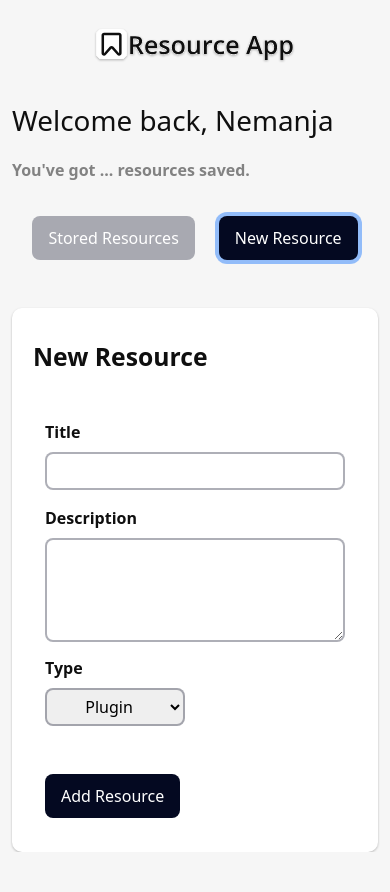
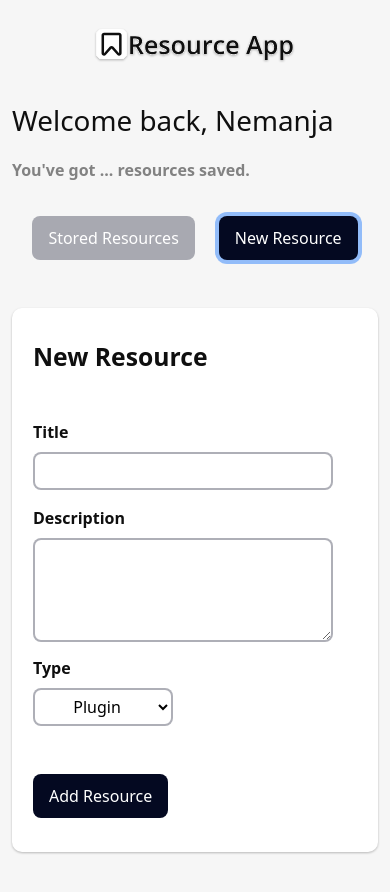
Before and after one commit to Manojlovic1998/resource-app, a Vue app: page / in a window 390 px wide. Both pictures are taken after a click on the button "New Resource". Shown: the top 892 px of the page. Before the commit the page ends 852 px from the top, so only its background shows below. Built offline with nearby package versions, Linux system fonts and the light colour scheme.

Commit message:
Add responsivness to TheFrom comp

```diff
--- a/src/components/layout/TheForm.vue
+++ b/src/components/layout/TheForm.vue
@@ -1,15 +1,15 @@
 <template>
-  <div class="container mt-5">
-    <div class="col-12 col-lg-6 mx-auto">
+  <div class="container mt-5 pb-5">
+    <div class="col-12 col-md-10 col-lg-6 mx-md-auto">
       <form class="form-wrapper d-flex flex-column">
-        <div class="form-heading mx-auto">
+        <div class="form-heading mx-md-auto">
           <h2 class="mb-5 fw-bold">New Resource</h2>
         </div>
-        <div class="form-group mx-auto">
+        <div class="form-group mx-md-auto">
           <label for="title" class="fw-bold text-gray d-block">Title</label>
           <input class="mt-2" type="text" name="title" id="title" />
         </div>
-        <div class="form-group mt-3 mx-auto">
+        <div class="form-group mt-3 mx-md-auto">
           <label for="body" class="fw-bold text-gray d-block"
             >Description</label
           >
@@ -21,7 +21,7 @@
             rows="4"
           ></textarea>
         </div>
-        <div class="form-group mt-2 mx-auto tag-group">
+        <div class="form-group mt-2 mx-md-auto tag-group">
           <label for="tag" class="fw-bold text-gray d-block">Type</label>
           <select name="tag" id="tag" class="mt-2">
             <option value="Plugin">Plugin</option>
@@ -30,7 +30,7 @@
             <option value="Framework">Framework</option>
           </select>
         </div>
-        <div class="button-wrapper mx-auto mt-5">
+        <div class="button-wrapper mx-md-auto mt-5">
           <BaseButton class="active">Add Resource</BaseButton>
         </div>
       </form>
@@ -60,12 +60,49 @@ export default {
   filter: drop-shadow(0px 1px 1px rgba(0, 0, 0, 0.25));
 }
 
+input {
+  max-width: 300px;
+  width: 100%;
+}
+
 input,
 textarea,
 select {
   border: 2px solid rgba(4, 9, 33, 0.32);
   border-radius: 8px;
-  max-width: 400px;
+}
+
+textarea {
+  width: 100%;
+  max-width: 300px;
+}
+
+@media (min-width: 992px) {
+  input,
+  textarea,
+  select {
+    max-width: 400px;
+  }
+
+  #title {
+    width: 300px;
+  }
+
+  #body {
+    width: 300px;
+  }
+
+  .form-heading {
+    width: 350px;
+  }
+
+  .button-wrapper {
+    width: 300px;
+  }
+
+  .tag-group {
+    width: 300px;
+  }
 }
 
 label {
@@ -73,34 +110,18 @@ label {
 }
 
 #title {
-  width: 300px;
   padding: 5px 8px;
-}
-
-#body {
-  width: 300px;
 }
 
 #tag {
   width: 140px;
   text-align: center;
   padding: 5px 8px;
-}
-
-.tag-group {
-  width: 300px;
+  background-color: #ffffff;
 }
 
 option {
   color: #0f0f0f;
   font-weight: 600;
 }
-
-.form-heading {
-  width: 350px;
-}
-
-.button-wrapper {
-  width: 300px;
-}
 </style>
```
